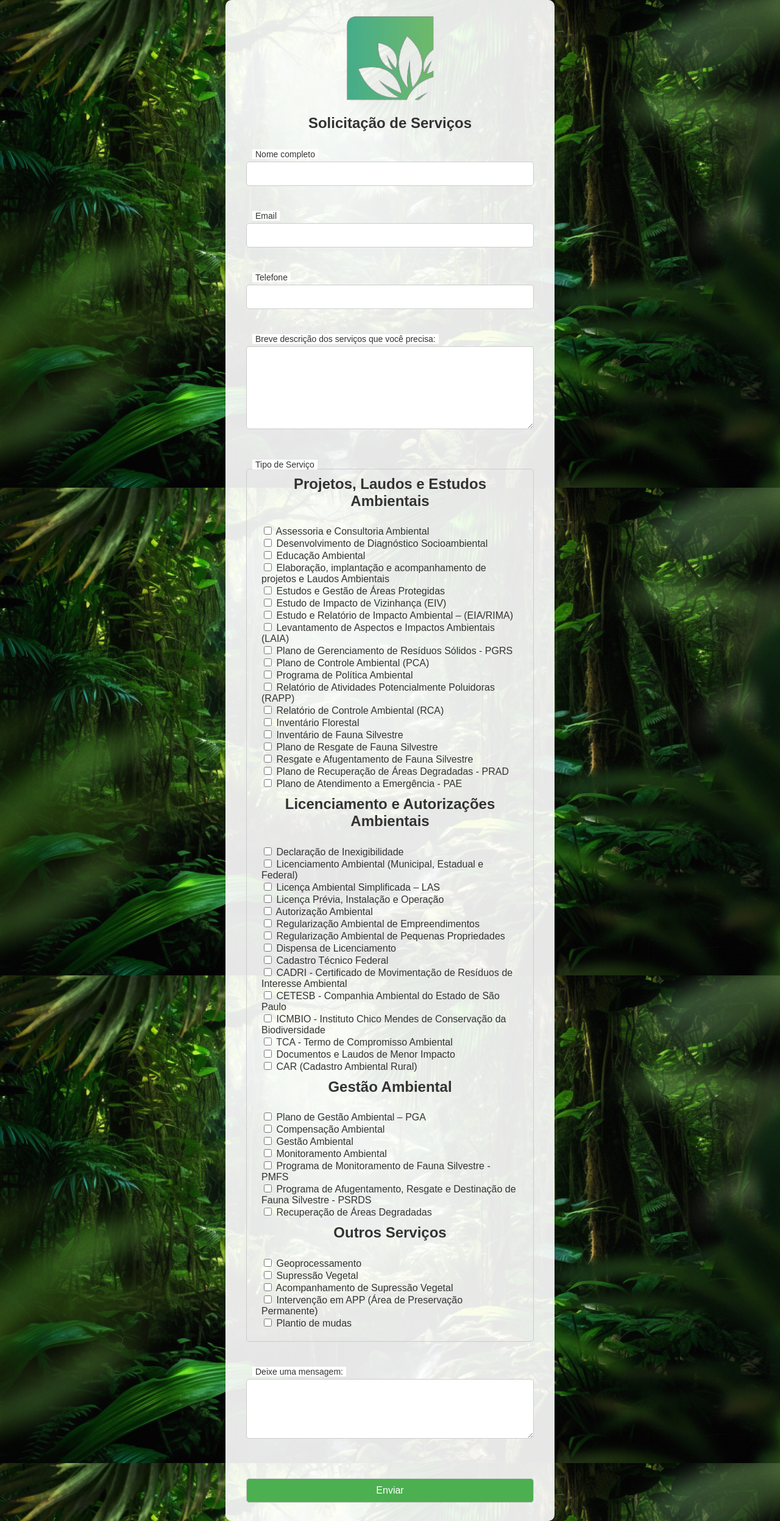
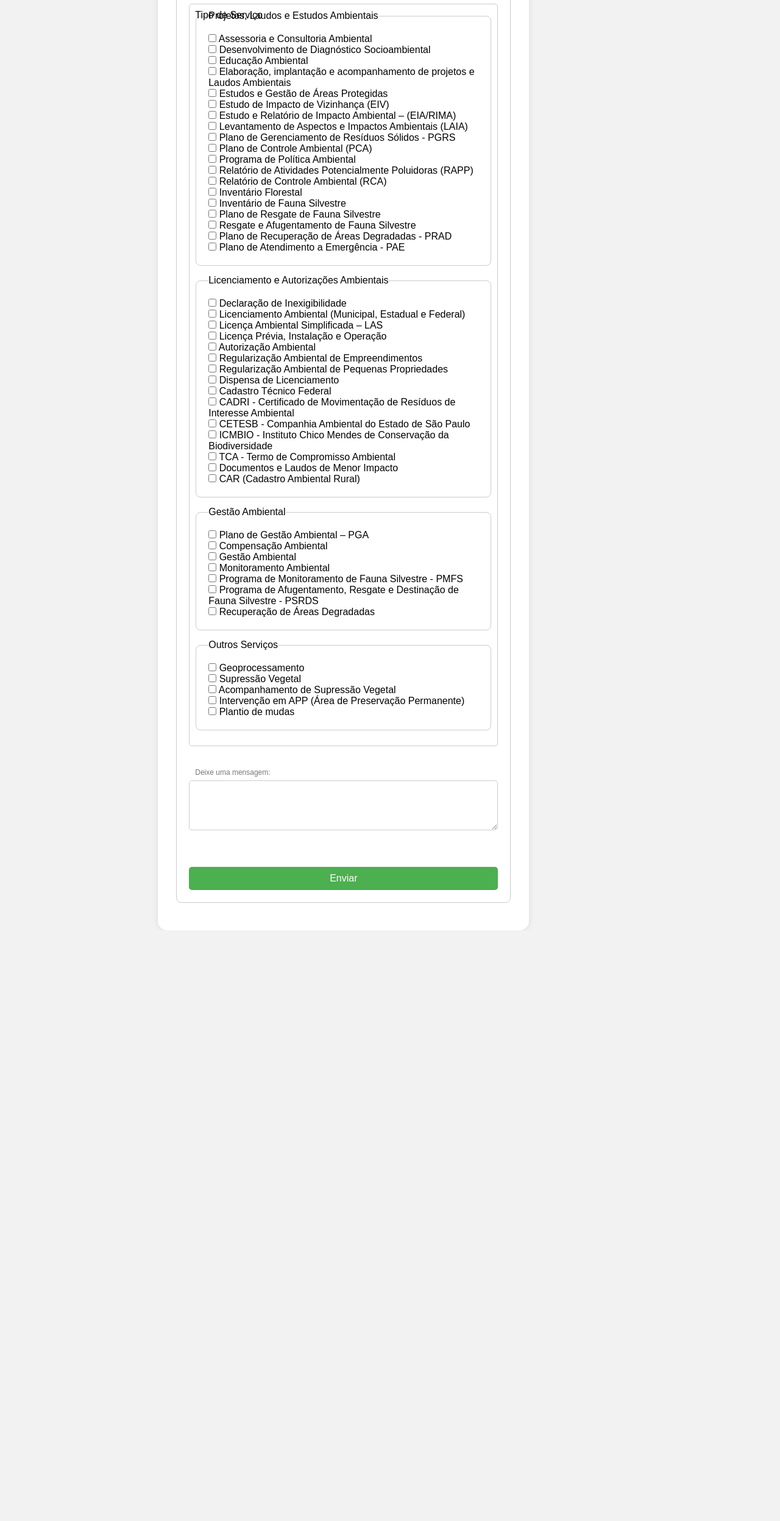
Before and after one commit to ochristopherfilipe/cadastromsprojetos, a PHP site: page / in a window 1280 px wide. Shown: the whole page at 61% size. After the commit the page ends 1526 px from the top, so only its background shows below. Run offline with PHP 8.4, Linux system fonts and the light colour scheme; some libraries are stand-ins or nearby versions.

Commit message:
teste 6, eu acho, ajustes finos

```diff
--- a/index.php
+++ b/index.php
@@ -39,7 +39,7 @@ function enviarEmail($nome, $email, $telefone, $descricao_servicos, $tipo_servic
     $mail->CharSet    = "utf8";
 
     // Destinatário do e-mail
-    $mail->setFrom('Maria@cadastro.msprojetosambientais.com.br', 'Cadastro MSPA');
+    $mail->setFrom('Maria@cadastro.msprojetosambientais.com.br', 'SOLICITAÇÃO DE ORÇAMENTO');
     $mail->addAddress('maria.fsnery@gmail.com', 'Maria');
     $mail->addAddress('ms.pjambientais@gmail.com', 'MS Projetos Ambientais');
     $mail->addAddress('ochristopherfilipe@gmail.com', 'Christopher');
@@ -48,13 +48,13 @@ function enviarEmail($nome, $email, $telefone, $descricao_servicos, $tipo_servic
     $mail->isHTML(true);
     $mail->Subject = 'Nova solicitação de serviço';
     $mail->Body = "
-        <h2>Nova solicitação de serviços no site MSprojetosambientais:</h2>
+        <h2>Nova Solicitação de Serviços no Site:</h2>
         <p><strong>Nome:</strong> $nome</p>
         <p><strong>E-mail:</strong> $email</p>
         <p><strong>Telefone:</strong> $telefone</p>
-        <p><strong>Descrição dos Serviços:</strong> $descricao_servicos</p>
-        <p><strong>Tipo de Serviço:</strong> $tipo_servico</p>
-        <p><strong>Mensagem:</strong> $mensagem</p>";
+        <p><strong>Breve Descrição dos Serviços:</strong> $descricao_servicos</p>
+        <p><strong>Serviço(s):</strong> $tipo_servico</p>
+        <p><strong>Mensagem Adicional:</strong> $mensagem</p>";
 
     // Enviar e-mail
     try {
--- a/style.css
+++ b/style.css
@@ -1,96 +1,88 @@
-/* Definindo o estilo geral do body */
-body {
+* {
     margin: 0;
     padding: 0;
-    font-family: Arial, sans-serif;
-    background: url('background.jpg') no-repeat center center fixed;
-    background-size: cover;
-    color: #333;
+    box-sizing: border-box;
+    font-family: Arial, Helvetica, sans-serif;
 }
 
-/* Centralizando o container principal */
-.container {
+body {
     display: flex;
     justify-content: center;
     align-items: center;
-    min-height: 100vh;
+    height: 100vh;
+    background-color: #f2f2f2;
+    margin: 20px;
 }
 
-/* Estilizando a caixa do formulário */
 .box {
-    background-color: rgba(255, 255, 255, 0.9);
+    background-color: white;
+    padding: 30px;
+    border-radius: 15px;
+    box-shadow: 0 0 10px rgba(0, 0, 0, 0.1);
+    width: 80%; /* Ajuste de largura */
+    max-width: 800px; /* Máximo para telas maiores */
+}
+
+fieldset {
+    border: 1px solid #ccc;
     padding: 20px;
-    border-radius: 10px;
-    box-shadow: 0px 0px 10px rgba(0, 0, 0, 0.1);
-    max-width: 500px;
+    margin-bottom: 15px;
+    border-radius: 8px;
+}
+
+.legend {
+    font-weight: bold;
+}
+
+.inputBox {
+    position: relative;
+    margin-bottom: 20px;
     width: 100%;
 }
 
-/* Estilizando o campo input e textarea */
-.inputBox {
-    position: relative;
-    margin-bottom: 20px;
-}
-
-.inputUser,
-input[type="submit"],
-textarea,
-select {
+.inputUser {
     width: 100%;
     padding: 10px;
     border: 1px solid #ccc;
     border-radius: 5px;
-    font-size: 16px;
-    margin-top: 5px;
-    box-sizing: border-box;
+}
+
+.labelInput {
+    position: absolute;
+    top: 10px;
+    left: 10px;
+    pointer-events: none;
+    transition: .5s;
+}
+
+.inputUser:focus ~ .labelInput,
+.inputUser:not(:placeholder-shown) ~ .labelInput {
+    top: -20px;
+    left: 10px;
+    font-size: 12px;
+    color: #777;
 }
 
 input[type="submit"] {
+    width: 100%;
+    padding: 10px;
+    border: none;
     background-color: #4CAF50;
     color: white;
+    font-size: 16px;
+    border-radius: 5px;
     cursor: pointer;
-    transition: background-color 0.3s;
+    transition: background-color 0.3s ease;
 }
 
 input[type="submit"]:hover {
     background-color: #45a049;
 }
 
-/* Estilizando a label */
-.labelInput {
-    position: absolute;
-    top: -15px;
-    left: 10px;
-    font-size: 14px;
-    background-color: white;
-    padding: 0 5px;
-}
-
-/* Estilizando a logo */
-.logo {
-    display: block;
-    margin: 0 auto 20px auto;
-    width: 150px;
-    height: auto;
-}
-
-fieldset {
-    border: none;
-}
-
-legend {
-    font-size: 24px;
-    font-weight: bold;
-    margin-bottom: 20px;
-    text-align: center;
-}
-
+/* Responsividade para dispositivos móveis */
 @media (max-width: 600px) {
     .box {
-        padding: 15px;
-    }
-
-    input[type="submit"] {
-        font-size: 14px;
+        width: 100%;
+        padding: 20px;
     }
 }
```
